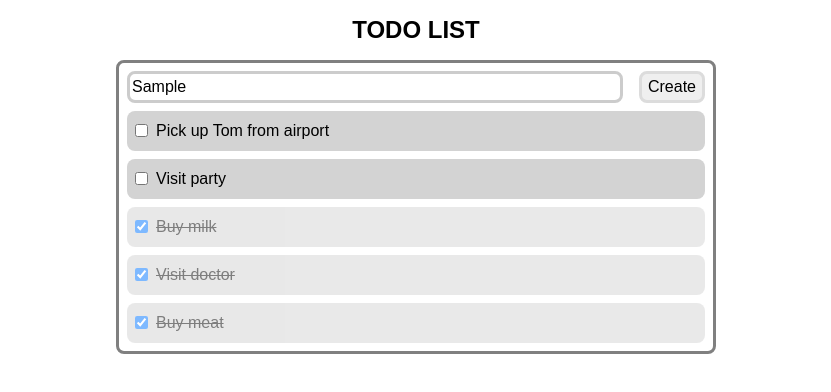
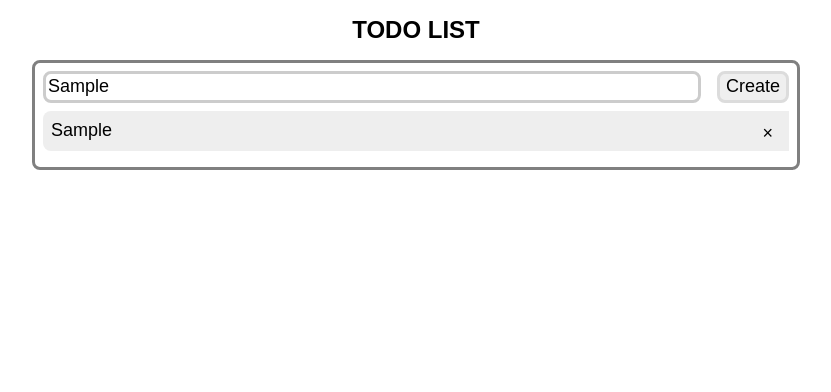
Before and after one commit to Shadowa123Baran/My-cheatsheet-JavaScript-, a website: page ToDoList/index.html in a window 1280 px wide. Both pictures are taken after typing "Sample" into the empty fields and a click on the button "Create". Shown: the whole page, without its empty margins (224-1055 px from the left). Drawn offline with nearby package versions, Linux system fonts and the light colour scheme.

Commit message:
Add files via upload

```diff
--- a/ToDoList/index.html
+++ b/ToDoList/index.html
@@ -14,8 +14,8 @@
     <h1 class="title">Todo List</h1>
     <main class="todo-list">
         <div class="actions">
-            <input class="task-input" type="text">
-            <button class="btn create-task-btn">Create</button>
+            <input maxlength="50" class="task-input" placeholder="Title..." name="input" type="text">
+            <button type="submit" class="btn create-task-btn">Create</button>
         </div>
         <ul class="list"></ul>
     </main>
--- a/ToDoList/index.js
+++ b/ToDoList/index.js
@@ -1,29 +1,53 @@
-const tasks = [
-    { text: 'Buy milk', done: true },
-    { text: 'Pick up Tom from airport', done: false },
-    { text: 'Visit party', done: false },
-    { text: 'Visit doctor', done: true },
-    { text: 'Buy meat', done: true },
-];
+const inputElem = document.querySelector('.task-input')
+const btnElem = document.querySelector('.create-task-btn')
+const listElem = document.querySelector('.list')
+const titleElem = document.querySelector('.title')
 
-function renderToDoList (text) {
-    const allItems = document.querySelector('.list')
-    const bebro = text
-    .sort((a, b) => a.done - b.done)
-    .map(({text, done}) => {
-        const a = document.createElement('li')
-        a.classList.add('list__item')
-        if (done) {
-            a.classList.add('list__item_done')
-        }
-        const b = document.createElement('input')
-        b.classList.add('list__item-checkbox')
-        b.setAttribute('type', 'checkbox')
-        b.checked = done
-        a.append(b, text)
-        return a
-    })
-    allItems.append(...bebro)
+function renderToDoList() {
+
+    const inputValue = inputElem.value
+
+    if(inputValue === '') {
+        return
+    }
+
+    const finishText = `
+    <div class="beforelist__item">
+        <li onclick="doneText(event)" class="list__item">
+            <div class="before__text">
+                <div class="text">${inputValue}</div>
+            </div>
+            <button onclick="deleteTask(event)" class="btn__item">
+                ×
+            </button>
+        </li>
+    </div>
+    `
+
+    localStorage.setItem('text', finishText)
+
+    listElem.innerHTML += finishText
 }
 
-renderToDoList(tasks)
+window.addEventListener('storage', (e) => {
+    if (e.key === 'text') {
+        listElem.innerHTML += e.newValue
+    }
+
+    else{
+        return
+    }
+})
+
+function doneText(event) {
+    event.target.classList.toggle('list__item_done')
+}
+
+function deleteTask(event) {
+    const closestItem = event.target.closest('.beforelist__item')
+    closestItem.innerHTML = ''
+}
+
+
+
+btnElem.addEventListener('click', renderToDoList)
--- a/ToDoList/styles.css
+++ b/ToDoList/styles.css
@@ -1,5 +1,6 @@
 * {
     box-sizing: border-box;
+    font-size: 18px;
 }
 
 body {
@@ -20,7 +21,7 @@ body {
     border: solid gray;
     border-radius: 8px;
     padding: 8px;
-    max-width: 600px;
+    max-width: 40vw;
     margin: auto;
 }
 
@@ -32,27 +33,23 @@ body {
     width: 100%;
 }
 
+.btn__item{
+}
+
 .list__item {
     display: flex;
     align-items: center;
     height: 40px;
     border-radius: 8px;
-    background-color: LightGray;
+    background-color: #eee;
     margin-bottom: 8px;
     padding: 8px;
+    cursor: pointer;
 }
 
 .list__item_done {
     text-decoration: line-through;
     opacity: 0.5;
-}
-
-.list__item:last-child {
-    margin-bottom: 0;
-}
-
-.list__item-checkbox {
-    margin-right: 8px;
 }
 
 .btn {
@@ -64,6 +61,29 @@ body {
     border-radius: 8px;
     margin-left: 16px;
     transition: all 0.5s ease;
+}
+
+.hzkaknazvat{
+    display: flex;
+}
+
+.btn__item{
+    position: absolute;
+    right: 0;
+    top: 0;
+    padding: 12px 16px 12px 16px;
+    height: 40px;
+    border: none;
+    background-color: #eee;
+}
+
+.btn__item:hover{
+    background-color: gainsboro;
+    transition: all 0.5s ease;
+}
+
+li{
+    position: relative;
 }
 
 .actions {
@@ -82,3 +102,34 @@ body {
     transform: scale(0.95);
     background-color: gainsboro;
 }
+
+.svg{
+    display: none;
+}
+
+@media (max-width: 1550px) {
+    .todo-list{
+        max-width: 60vw;
+    }
+}
+
+@media (max-width: 1100px) {
+    .todo-list{
+        max-width: 90vw;
+    }
+}
+
+@media (max-width: 700px) {
+    .todo-list{
+        max-width: 100vw;
+    }
+
+    *{
+        font-size: 16px;
+    }
+}
+
+.text{
+    text-decoration: none;
+    opacity: 1;
+}
```
